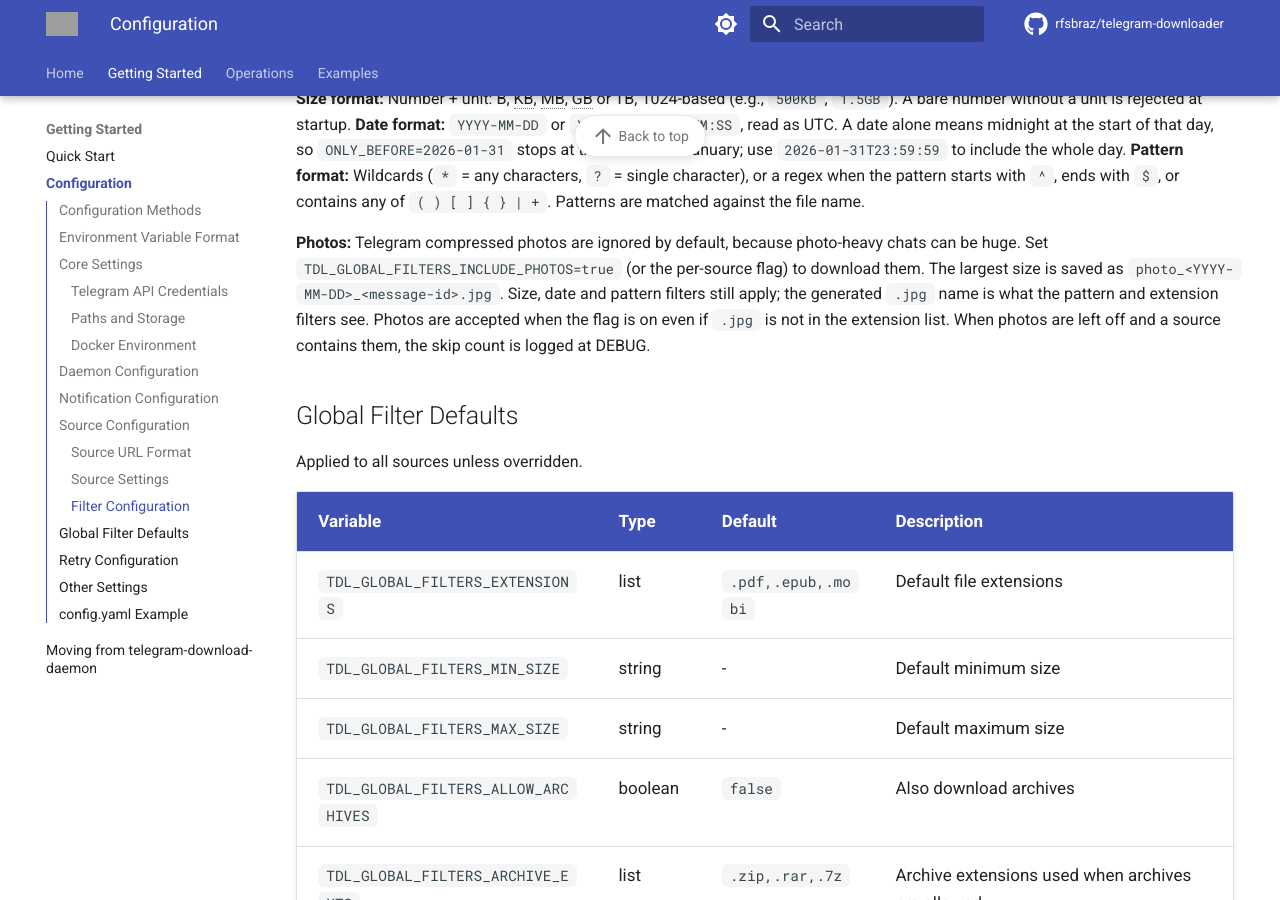
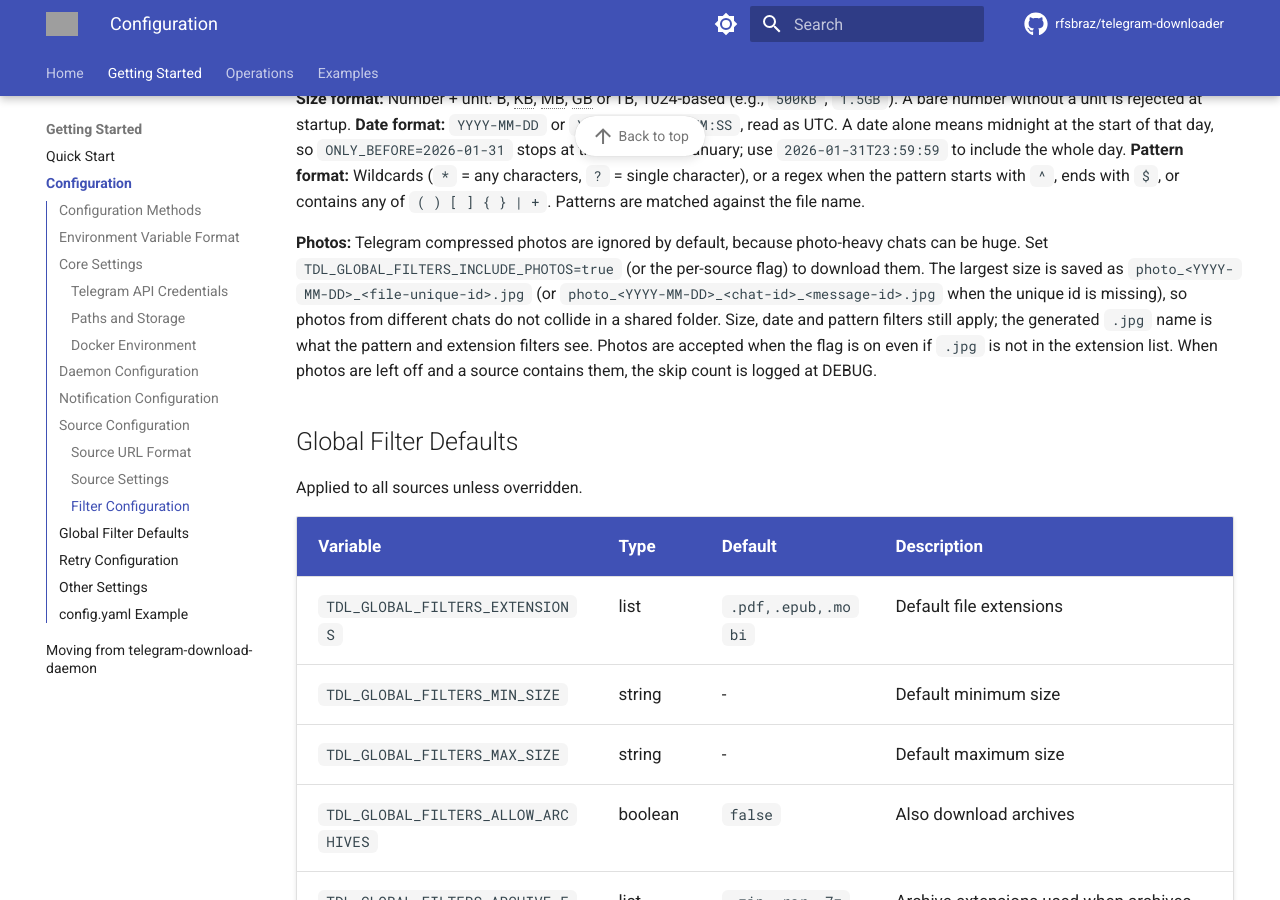
Before and after one commit to rfsbraz/telegram-downloader, an MkDocs documentation site: the page built from docs/configuration.md, in a window 1280 px wide and 900 px high, scrolled down 7500 px. Built offline with MkDocs 1.6.1 and Material for MkDocs 9.7.7, drawn with Linux system fonts in a browser that asks for light colours; comment, search, counter and statistics services are not loaded; the version menu is left out; grey boxes are pictures that could not be loaded.

Commit message:
docs(filters): document identity-aware photo filenames

```diff
--- a/docs/configuration.md
+++ b/docs/configuration.md
@@ -274,7 +274,7 @@ List settings take comma-separated values in environment variables, e.g. `TDL_SO
 **Date format:** `YYYY-MM-DD` or `YYYY-MM-DDTHH:MM:SS`, read as UTC. A date alone means midnight at the start of that day, so `ONLY_BEFORE=2026-01-31` stops at the start of 31 January; use `2026-01-31T23:59:59` to include the whole day.
 **Pattern format:** Wildcards (`*` = any characters, `?` = single character), or a regex when the pattern starts with `^`, ends with `$`, or contains any of `( ) [ ] { } | +`. Patterns are matched against the file name.
 
-**Photos:** Telegram compressed photos are ignored by default, because photo-heavy chats can be huge. Set `TDL_GLOBAL_FILTERS_INCLUDE_PHOTOS=true` (or the per-source flag) to download them. The largest size is saved as `photo_<YYYY-MM-DD>_<message-id>.jpg`. Size, date and pattern filters still apply; the generated `.jpg` name is what the pattern and extension filters see. Photos are accepted when the flag is on even if `.jpg` is not in the extension list. When photos are left off and a source contains them, the skip count is logged at DEBUG.
+**Photos:** Telegram compressed photos are ignored by default, because photo-heavy chats can be huge. Set `TDL_GLOBAL_FILTERS_INCLUDE_PHOTOS=true` (or the per-source flag) to download them. The largest size is saved as `photo_<YYYY-MM-DD>_<file-unique-id>.jpg` (or `photo_<YYYY-MM-DD>_<chat-id>_<message-id>.jpg` when the unique id is missing), so photos from different chats do not collide in a shared folder. Size, date and pattern filters still apply; the generated `.jpg` name is what the pattern and extension filters see. Photos are accepted when the flag is on even if `.jpg` is not in the extension list. When photos are left off and a source contains them, the skip count is logged at DEBUG.
 
 ## Global Filter Defaults
 
```
